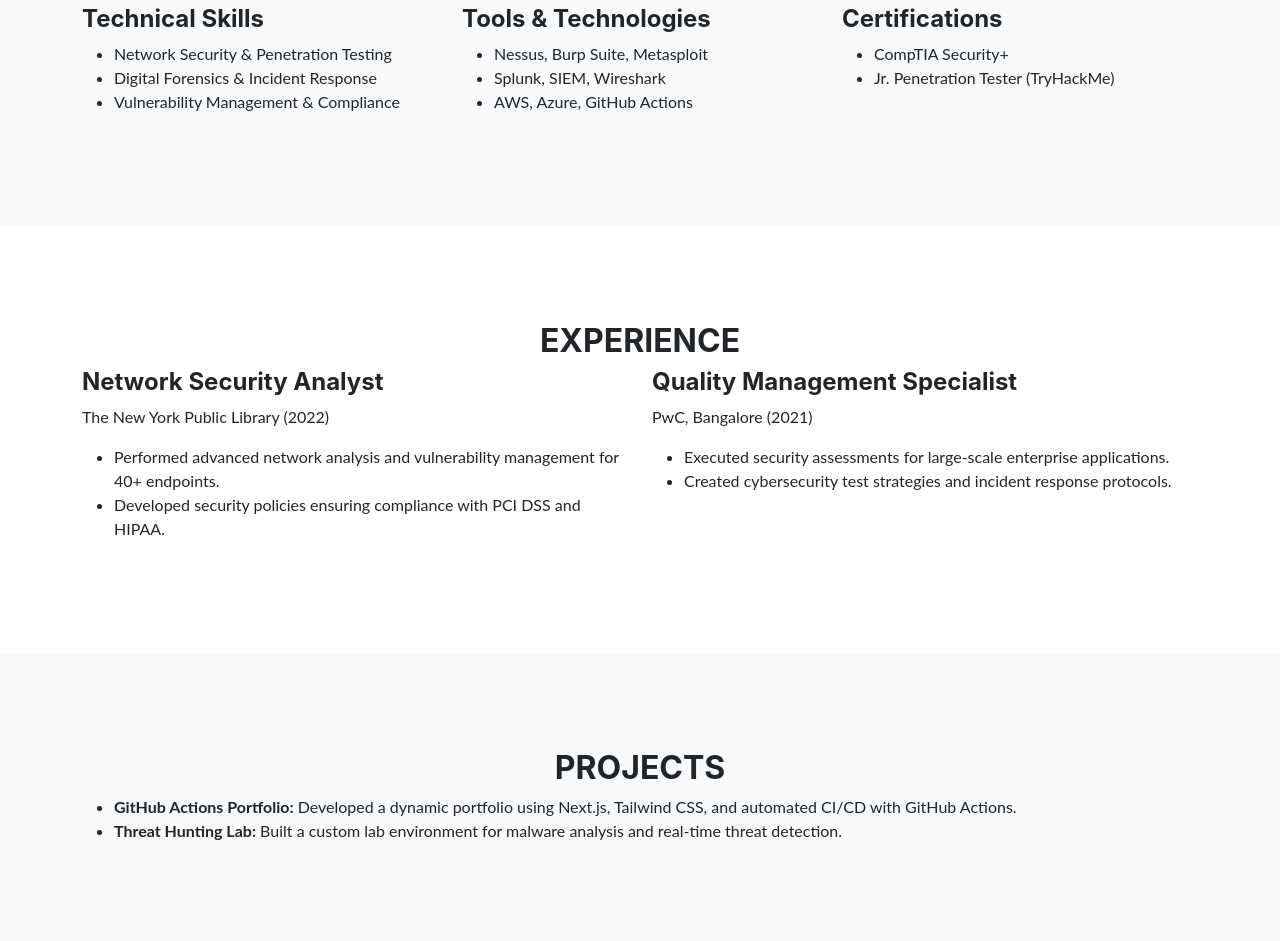
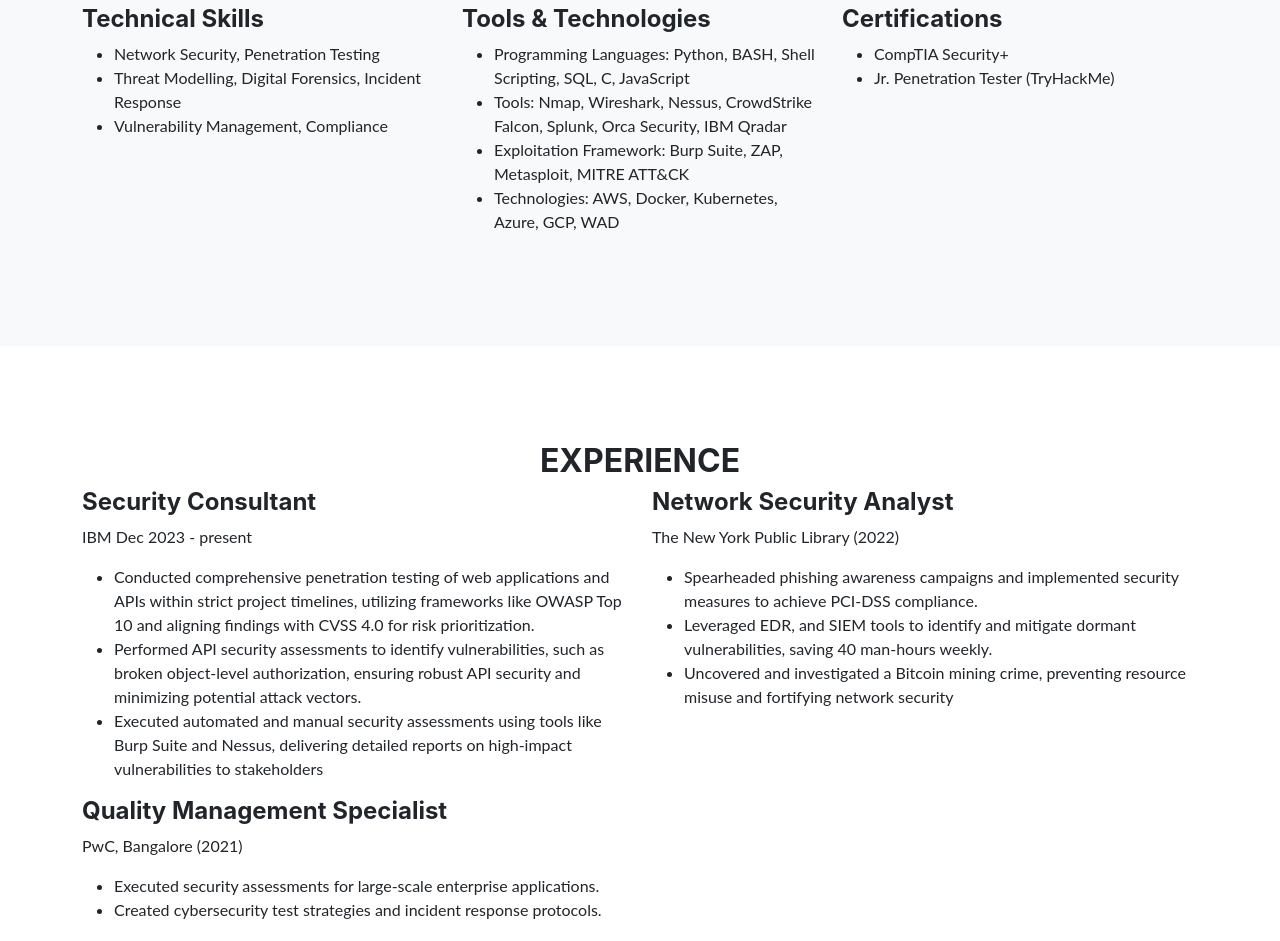
Before and after one commit to Om-Vg/om-vg.github.io, a plain HTML site: page index.html in a window 1280 px wide. Shown: the part 1158-2099 px from the top of the page. Drawn offline with Linux system fonts and the light colour scheme.

Commit message:
Update index.html

```diff
--- a/index.html
+++ b/index.html
@@ -38,14 +38,14 @@
         <div class="container d-flex align-items-center flex-column">
             <img class="masthead-avatar mb-5" src="assets/img/profile-img.jpg" alt="Om Venugopal" />
             <h1 class="masthead-heading text-uppercase mb-0">Om Venugopal</h1>
-            <p class="masthead-subheading font-weight-light mb-0">Cybersecurity Engineer | Network Security | Problem Solver</p>
+            <p class="masthead-subheading font-weight-light mb-0">Cybersecurity Engineer | Penetration Testing |</p>
         </div>
     </header>
 
     <section id="about" class="page-section mb-0">
         <div class="container">
             <h2 class="text-center text-uppercase">About</h2>
-            <p class="lead">I am a cybersecurity professional with a Master's degree in Cybersecurity from the University of Maryland. I specialize in network security, penetration testing, and digital forensics, with hands-on experience in tools like Nessus, Splunk, and Metasploit. My passion lies in securing digital ecosystems and continuous learning to stay ahead of emerging threats.</p>
+            <p class="lead">I am a cybersecurity professional with a Master's in Cybersecurity from the University of Maryland. I specialize in application security, network security, penetration testing, and digital forensics, with hands-on experience in tools like Nessus, Splunk, and Metasploit. My passion lies in securing digital ecosystems and continuous learning to stay ahead of emerging threats.</p>
         </div>
     </section>
 
@@ -56,17 +56,18 @@
                 <div class="col-md-4">
                     <h4>Technical Skills</h4>
                     <ul>
-                        <li>Network Security & Penetration Testing</li>
-                        <li>Digital Forensics & Incident Response</li>
-                        <li>Vulnerability Management & Compliance</li>
+                        <li>Network Security, Penetration Testing</li>
+                        <li>Threat Modelling, Digital Forensics, Incident Response</li>
+                        <li>Vulnerability Management, Compliance</li>
                     </ul>
                 </div>
                 <div class="col-md-4">
                     <h4>Tools & Technologies</h4>
                     <ul>
-                        <li>Nessus, Burp Suite, Metasploit</li>
-                        <li>Splunk, SIEM, Wireshark</li>
-                        <li>AWS, Azure, GitHub Actions</li>
+                        <li>Programming Languages: Python, BASH, Shell Scripting, SQL, C, JavaScript</li>
+                        <li>Tools: Nmap, Wireshark, Nessus, CrowdStrike Falcon, Splunk, Orca Security, IBM Qradar</li>
+                        <li>Exploitation Framework: Burp Suite, ZAP, Metasploit, MITRE ATT&CK</li>
+                        <li>Technologies: AWS, Docker, Kubernetes, Azure, GCP, WAD</li>
                     </ul>
                 </div>
                 <div class="col-md-4">
@@ -85,12 +86,25 @@
             <h2 class="text-center text-uppercase">Experience</h2>
             <div class="row">
                 <div class="col-lg-6">
+                    <h4> Security Consultant</h4>
+                    <p>IBM Dec 2023 - present</p>
+                    <ul>
+                        <li>Conducted comprehensive penetration testing of web applications and APIs within strict project timelines, utilizing
+frameworks like OWASP Top 10 and aligning findings with CVSS 4.0 for risk prioritization.</li>
+                        <li>Performed API security assessments to identify vulnerabilities, such as broken object-level authorization, ensuring
+robust API security and minimizing potential attack vectors.</li>
+                        <li>Executed automated and manual security assessments using tools like Burp Suite and Nessus, delivering detailed
+reports on high-impact vulnerabilities to stakeholders</li>
+                    </ul>
+                </div>
+                <div class="col-lg-6">
                     <h4>Network Security Analyst</h4>
                     <p>The New York Public Library (2022)</p>
                     <ul>
-                        <li>Performed advanced network analysis and vulnerability management for 40+ endpoints.</li>
-                        <li>Developed security policies ensuring compliance with PCI DSS and HIPAA.</li>
-                    </ul>
+                        <li>Spearheaded phishing awareness campaigns and implemented security measures to achieve PCI-DSS compliance.</li>
+<li> Leveraged EDR, and SIEM tools to identify and mitigate dormant vulnerabilities, saving 40 man-hours weekly.</li>
+<li>Uncovered and investigated a Bitcoin mining crime, preventing resource misuse and fortifying network security</li>
+                        </ul>
                 </div>
                 <div class="col-lg-6">
                     <h4>Quality Management Specialist</h4>
@@ -108,8 +122,7 @@
         <div class="container">
             <h2 class="text-center text-uppercase">Projects</h2>
             <ul>
-                <li><b>GitHub Actions Portfolio:</b> Developed a dynamic portfolio using Next.js, Tailwind CSS, and automated CI/CD with GitHub Actions.</li>
-                <li><b>Threat Hunting Lab:</b> Built a custom lab environment for malware analysis and real-time threat detection.</li>
+                <a href: "https://github.io/portfolio">Under Construction</a>
             </ul>
         </div>
     </section>
```
